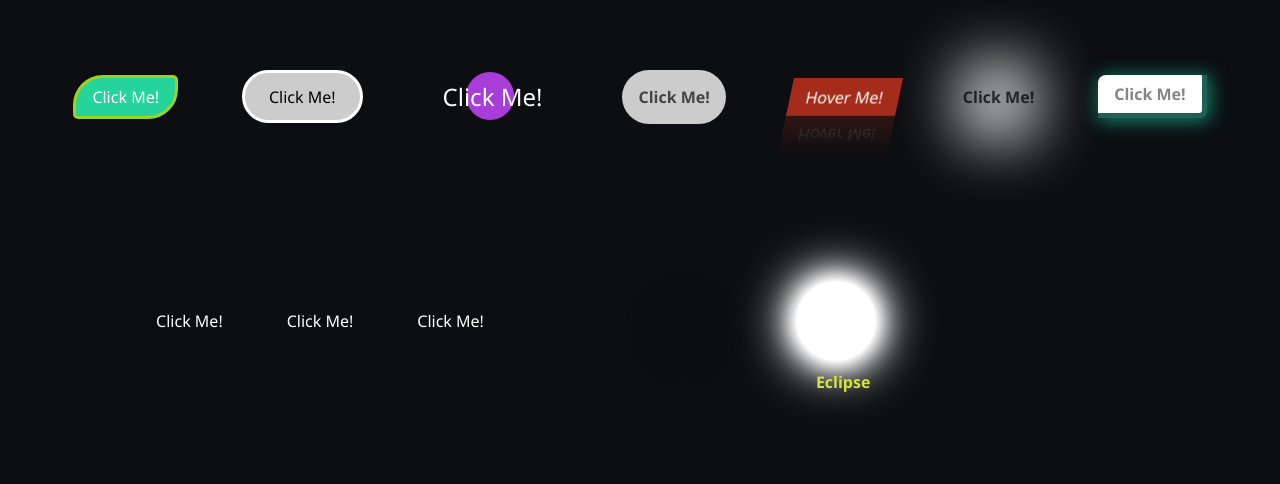
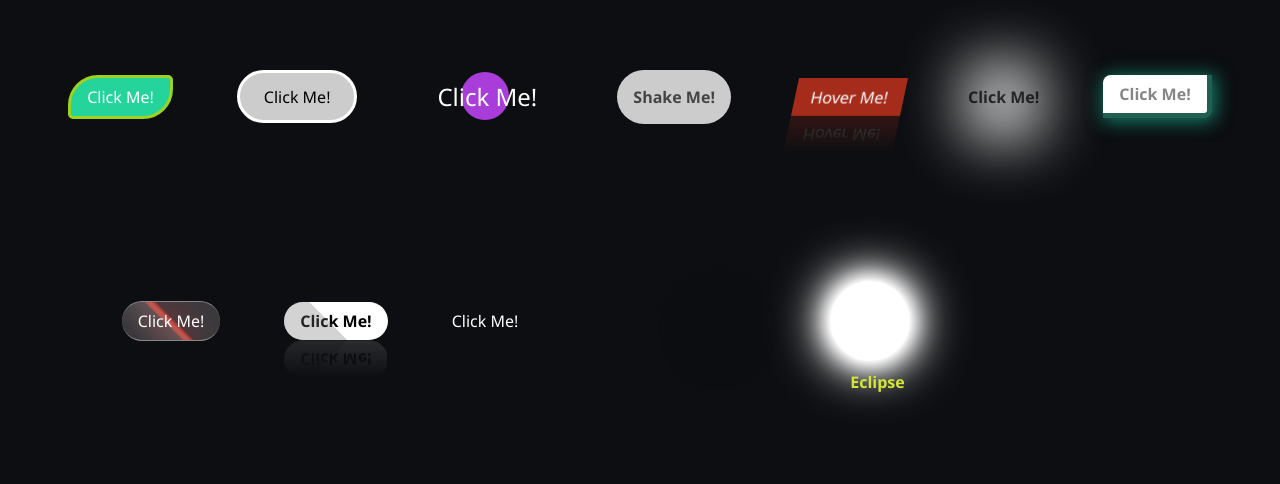
Before and after one commit to gothmate/estudo-botoes2, a plain HTML site: page index.html in a window 1280 px wide. Drawn offline with Linux system fonts and the light colour scheme.

Commit message:
adição dos botões 8 ao 1

```diff
--- a/index.html
+++ b/index.html
@@ -12,7 +12,7 @@
       <a href="#" class="btn" id="teste1">Click Me!</a>
       <a href="#" class="btn" id="teste2">Click Me!</a>
       <a href="#" class="btn" id="teste3">Click Me!</a>
-      <a href="#" class="btn" id="teste4">Click Me!</a>
+      <a href="#" class="btn" id="teste4">Shake Me!</a>
       <a href="#" class="btn" id="teste5"></a>
       <div class="div">
         <a href="#" class="btn" id="teste6">Click Me!</a>
--- a/sass/style.sass
+++ b/sass/style.sass
@@ -211,3 +211,74 @@ body
   border-bottom: 5px solid #205f51
   border-right: 5px solid #205f51
   box-shadow: 2px 2px 18px 2px #17a589b6
+  transition: 500ms ease-in-out
+  &:hover
+    background: #858585
+    color: #fff
+
+#teste9
+  position: relative
+  padding: 0.5rem 1rem
+  background: rgba(255, 255, 255, 0.185)
+  border-bottom: 1px solid rgba(255, 255, 255, 0.4)
+  border-top: 1px solid rgba(255, 255, 255, 0.4)
+  border-radius: 30px
+  overflow: hidden
+  transition: .5s
+  &::before
+    content: ''
+    position: absolute
+    width: 50%
+    height: 100%
+    top: 0
+    left: 0
+    transform: skewX(45deg) translateX(0)
+    background: linear-gradient(to left, rgba(255,255,255,0.15), transparent)
+    transition: .5s
+  &::after
+    content: ''
+    position: absolute
+    top: 0
+    left: 45%
+    width: 10%
+    height: 110%
+    transform: skewX(45deg) translateX(0)
+    background: rgba(255, 17, 0, .6)
+    box-shadow: 0 0 30px red
+    z-index: -1
+    transition: .9s
+  &:hover
+    letter-spacing: 3px
+    &::before
+      transform: skewX(45deg) translateX(200%)
+    &::after
+      width: 200%
+      transform: skewX(45deg) translateX(200%)
+
+#teste10
+  position: relative
+  background: #fff
+  padding: 0.5rem 1rem
+  color: #000
+  border-top: #585858
+  border-bottom: #585858
+  border-radius: 30px
+  font-weight: bold
+  z-index: -1
+  overflow: hidden
+  -webkit-box-reflect: below 1% linear-gradient(transparent, #ffffff21)
+  &::before
+    position: absolute
+    content: ''
+    width: 50%
+    height: 100%
+    top: 0
+    left: 0
+    background: #74747450
+    transform: skewX(45deg) translateX(-15%)
+    transition: .5s
+    z-index: 1
+  &:hover
+    letter-spacing: 3px
+    &::before
+      transform: skewX(45deg) translateX(200%)
```
Also changed, not shown: css/style.css, 1 other file.
